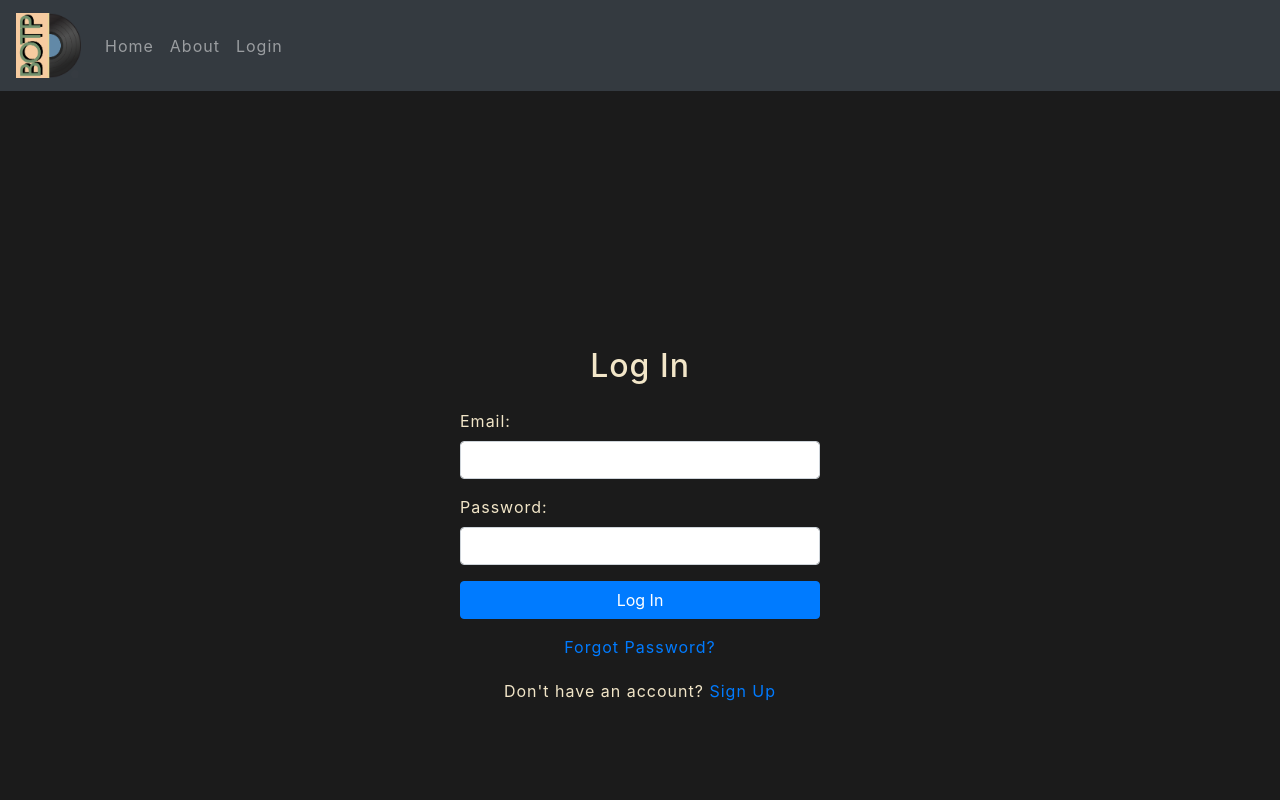
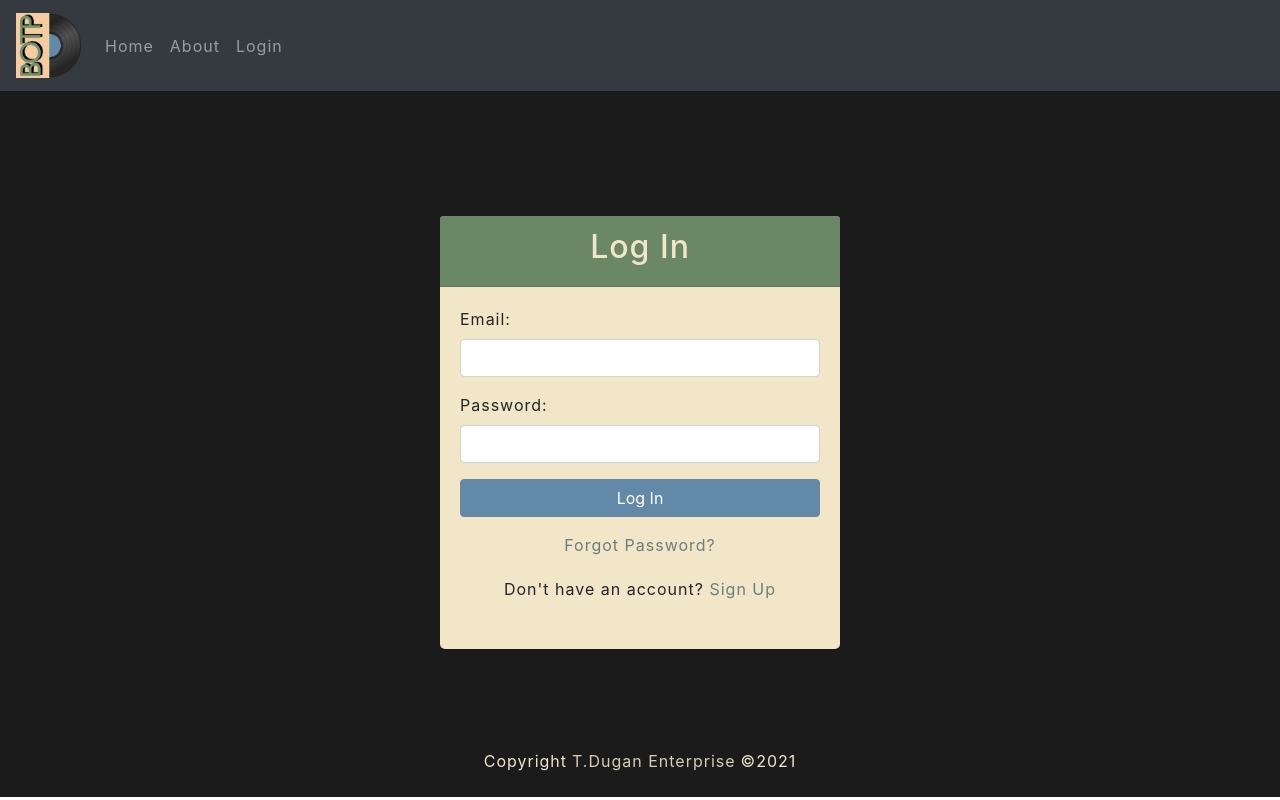
Before and after one commit to ledugani/botp-spa, a React (Create React App) app: page /login in a window 1280 px wide. Shown: the top 800 px of the page. Built offline with nearby package versions, Linux system fonts and the light colour scheme; no server answers.

Commit message:
adjustments

```diff
--- a/src/app/auth/login/index.jsx
+++ b/src/app/auth/login/index.jsx
@@ -2,6 +2,7 @@ import React, { useRef, useState } from 'react';
 import { Container, Form, Button, Card, Alert } from 'react-bootstrap';
 import { Link, useHistory } from 'react-router-dom';
 import { useAuth } from '../Auth';
+import './styles.css';
 
 export default function SignUp() {
 	const emailRef = useRef();
@@ -29,23 +30,24 @@ export default function SignUp() {
 	}
 
 	return (
-
 			<Container
 				className='
 					d-flex
 					align-items-center
 					justify-content-center
-					background-color
 				'
-				style={{ minHeight: '100vh' }}
+				style={{ minHeight: '79.3vh' }}
 			>
 				<div
-					className='w-100'
+					className='w-100 bg-color pb-5'
 					style={{ maxWidth: '400px' }}
 				>
 					<Card>
+						<Card.Header>
+							<h2 className='text-center'>Log In</h2>
+						</Card.Header>
+
 						<Card.Body>
-							<h2 className='text-center mb-4'>Log In</h2>
 
 							{error && <Alert variant='danger'>{error}</Alert>}
 
@@ -66,7 +68,7 @@ export default function SignUp() {
 							</Form>
 
 							<div className='w-100 text-center mt-3'>
-								<Link to='/forgot-password'>Forgot Password?</Link>
+								<Link to='/forgot-password' className='modal-link'>Forgot Password?</Link>
 							</div>
 						</Card.Body>
 					</Card>
@@ -74,7 +76,7 @@ export default function SignUp() {
 					<div
 						className='text-center'
 					>
-						Don't have an account? <Link to='/signup'>Sign Up</Link>
+						Don't have an account? <Link to='/signup' className='modal-link'>Sign Up</Link>
 					</div>
 				</div>
 
--- a/src/app/auth/login/styles.css
+++ b/src/app/auth/login/styles.css
@@ -0,0 +1,20 @@
+.bg-color {
+	background-color: var(--base-color) !important;
+	border-radius: 5px;
+}
+
+/* Links underneath login page */
+
+.modal-link {
+	color: var(--xanadu) !important;
+}
+
+.btn-primary {
+	background-color: var(--botp-blue) !important;
+	border-color: var(--botp-blue) !important;
+}
+
+.card-header {
+	background-color: var(--botp-green) !important;
+	color: var(--base-color);
+}
--- a/src/app/layout/footer/styles.css
+++ b/src/app/layout/footer/styles.css
@@ -1,5 +1,10 @@
 .footer-text {
 	text-align: center;
+	color: var(--base-color) !important;
+}
+
+.footer-text > a {
+	color: var(--secondary-base) !important;
 }
 
 .t-link {
--- a/src/app/styles.css
+++ b/src/app/styles.css
@@ -9,26 +9,30 @@
 }
 
 :root {
-	--primary-color: #af5d63;
-	--accent-color: #b47978;
+	--popstar: #af5d63;
+	--old-rose: #b47978;
 	--base-color: #F2E6C8;
 	--secondary-base: #d6cdb4;
-	--background-color: #1B1B1B;
-	--offset-color: #6b7d7d;
+	--eerie-black: #1B1B1B;
+	--xanadu: #6b7d7d;
+	--botp-peach: #F6CBA0;
+	--botp-champagne: #EAD696;
+	--botp-green: #6A8866;
+	--botp-blue: #6289A7;
+	--botp-grey: #fafafa;
 	letter-spacing: 1px;
 }
 
 #root {
-	background-color: var(--background-color);
+	background-color: var(--eerie-black);
 }
 
 * {
 	box-sizing: border-box;
-	color: var(--base-color);
 }
 
 a {
-	color: var(--accent-color);
+	color: var(--old-rose);
 }
 
 table thead th {
--- a/src/pages/homepage/styles.css
+++ b/src/pages/homepage/styles.css
@@ -1,6 +1,10 @@
 .bnt-header {
 	padding-top: 25px;
-	color: var(--accent-color);
+	color: var(--old-rose);
+}
+
+a.social-icon {
+	color: var(--old-rose) !important;
 }
 
 .best-new-tracks {
@@ -11,6 +15,11 @@
 	border-radius: 10px;
 }
 
+.botp-heading,
+.additional-info {
+	color: var(--base-color);
+}
+
 .botp-logo {
 	margin-bottom: -175px;
 	margin-top: -200px;
@@ -19,6 +28,7 @@
 .botp-intro {
 	text-align: center;
 	font-size: 20px;
+	color: var(--base-color);
 }
 
 .stay-tuned {
--- a/src/pages/homepage/tracks/styles.css
+++ b/src/pages/homepage/tracks/styles.css
@@ -7,7 +7,7 @@
 	padding: 5px;
 	max-width: 282px;
 	height: 475px;
-	background-color: var(--offset-color);
+	background-color: var(--xanadu);
 	border-radius: 5px;
 }
 
--- a/src/pages/homepage/tracks/track/styles.css
+++ b/src/pages/homepage/tracks/track/styles.css
@@ -5,7 +5,7 @@
 }
 
 .song-details {
-	background-color: var(--offset-color);
+	background-color: var(--xanadu);
 	color: var(--secondary-base);
 }
 
```
Also changed, not shown: src/app/layout/index.jsx (+0 -10 lines), 1 other file (tests, documents, lock files or other folders).
